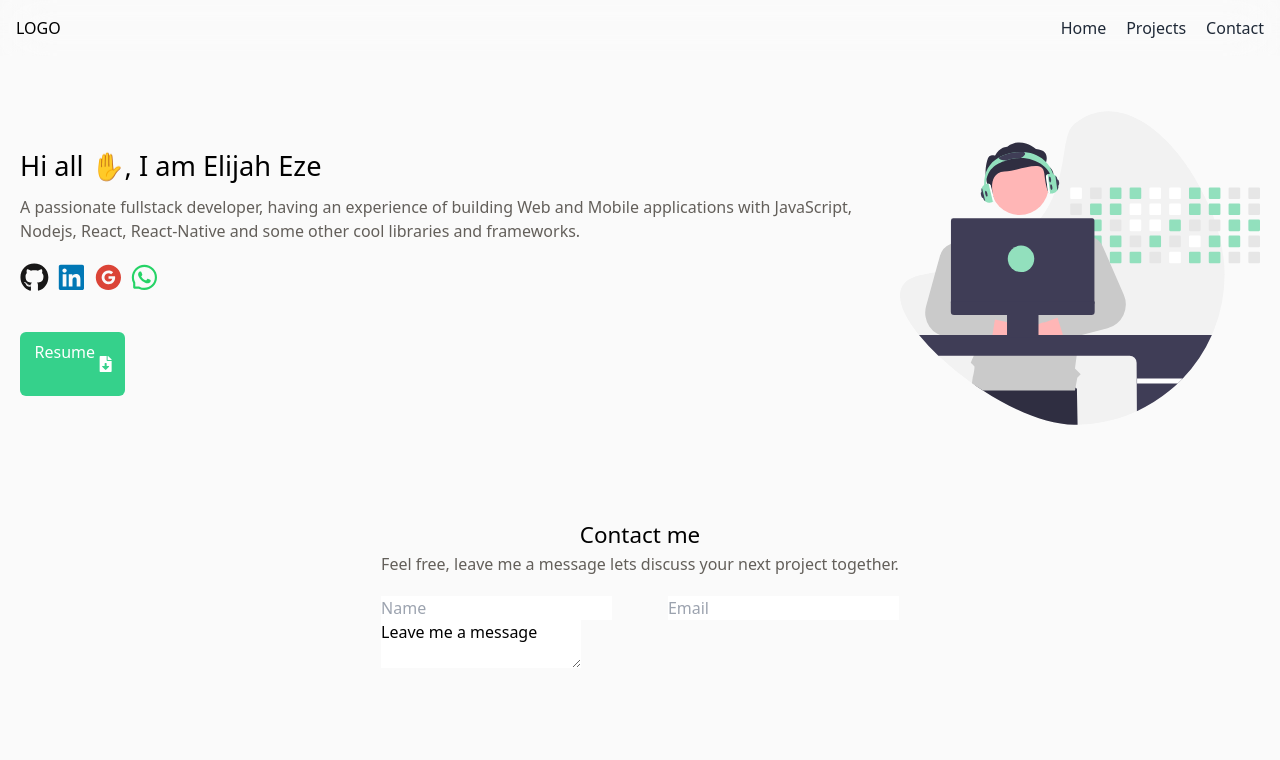
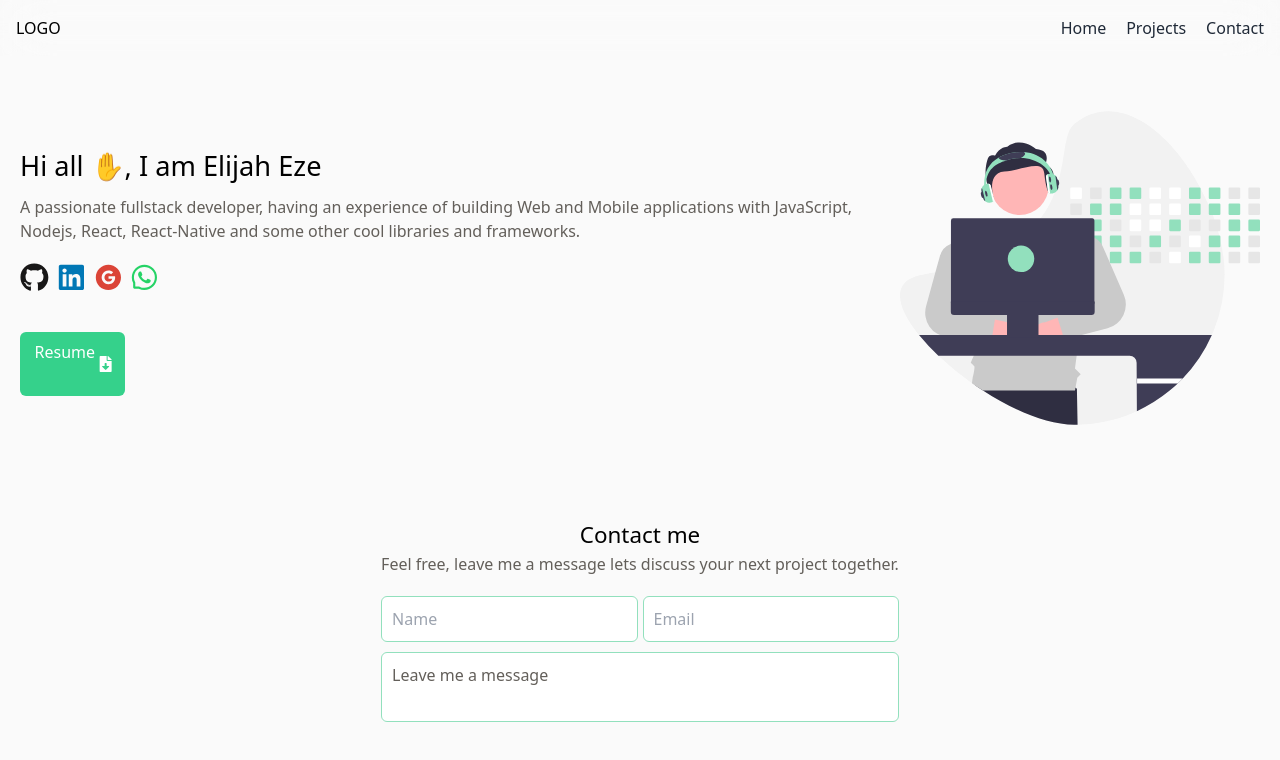
Before and after one commit to ezecodes/portfolio, a Next.js app: page / in a window 1280 px wide. Shown: the top 760 px of the page. Built offline with nearby package versions, Linux system fonts and the light colour scheme.

Commit message:
define input & textarea styles

```diff
--- a/styles/globals.css
+++ b/styles/globals.css
@@ -9,6 +9,7 @@
   --animate-delay: .3s;
   --darkgreen: #35d18b;
   --lightgreen: #92e0bd;
+  --fadedgray: rgb(99, 95, 90);
 }
 
 #main > section {
@@ -21,6 +22,22 @@
 .h2_header {
   font-size: 1.4rem;
   font-weight: 500;
+}
+
+#contact_form .field input, #contact_form .field textarea {
+  background-color: ;
+  border: 1px solid var(--lightgreen);
+  outline: none;
+  border-radius: 6px;
+  padding: 10px;
+  flex: 1;
+  resize: none;
+  margin-bottom: 10px;
+  color: var(--fadedgray);
+}
+
+#contact_form .field input:first-child {
+  margin-right: 5px;
 }
 
 body {
@@ -37,7 +54,7 @@ body {
 }
 
 .semifaded_text {
-  color: rgb(99, 95, 90);
+  color: var(--fadedgray);
 }
 
 .animate__animated {
```
